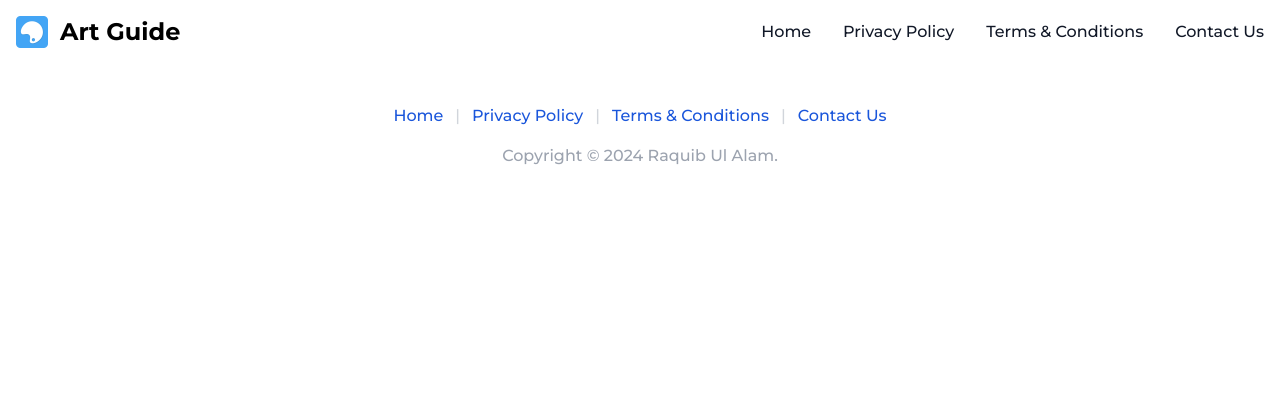
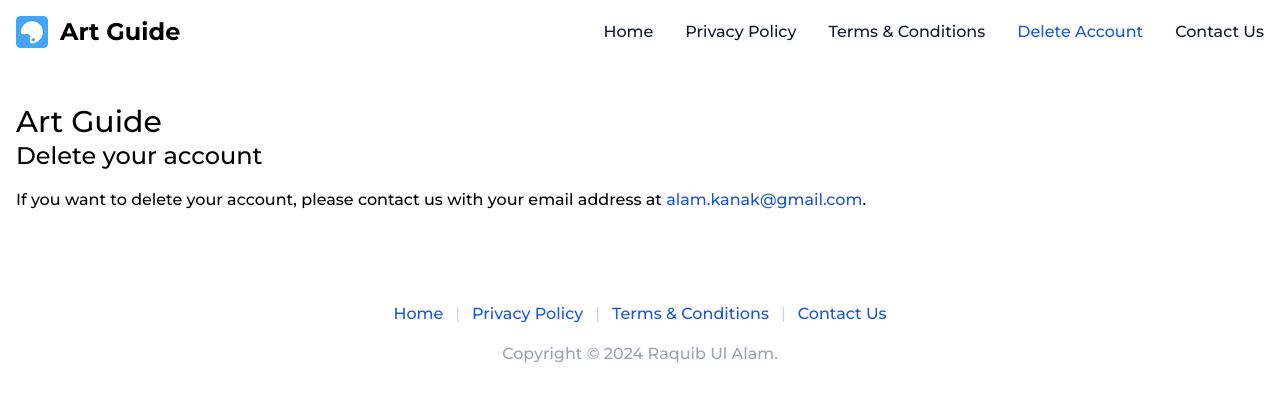
Before and after one commit to Art-Guide/art-guide-app-page, a Nuxt app: page /delete in a window 1280 px wide. Shown: the top 402 px of the page. Built offline with nearby package versions, Linux system fonts and the light colour scheme.

Commit message:
Add github pages action

```diff
--- a/components/toolbar.vue
+++ b/components/toolbar.vue
@@ -67,6 +67,13 @@
           </li>
           <li>
             <NuxtLink
+              to="/delete"
+              class="block py-2 px-3 text-gray-900 rounded hover:bg-gray-100 md:hover:bg-transparent md:border-0 md:hover:text-blue-700 md:p-0"
+              >Delete Account</NuxtLink
+            >
+          </li>
+          <li>
+            <NuxtLink
               to="mailto:alam.kanak@gmail.com"
               class="block py-2 px-3 text-gray-900 rounded hover:bg-gray-100 md:hover:bg-transparent md:border-0 md:hover:text-blue-700 md:p-0"
               >Contact Us</NuxtLink
--- /dev/null
+++ b/pages/delete.vue
@@ -0,0 +1,20 @@
+<template>
+  <div class="container mx-auto px-4 py-10">
+    <h1 class="text-3xl">Art Guide</h1>
+    <h2 class="text-2xl mb-4">Delete your account</h2>
+    <p>
+      If you want to delete your account, please contact us with your email address at
+      <NuxtLink
+        class="text-blue-700 hover:underline"
+        to="alam.kanak@gmail.com"
+        target="_blank"
+        >alam.kanak@gmail.com</NuxtLink
+      >.
+    </p>
+  </div>
+</template>
+<style scoped>
+p {
+  margin-bottom: 10px;
+}
+</style>
```
